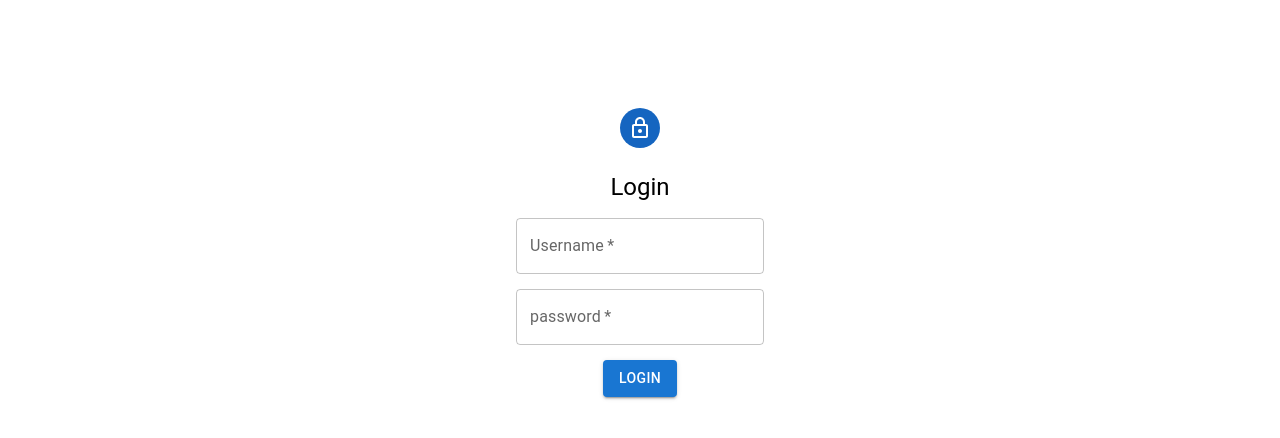
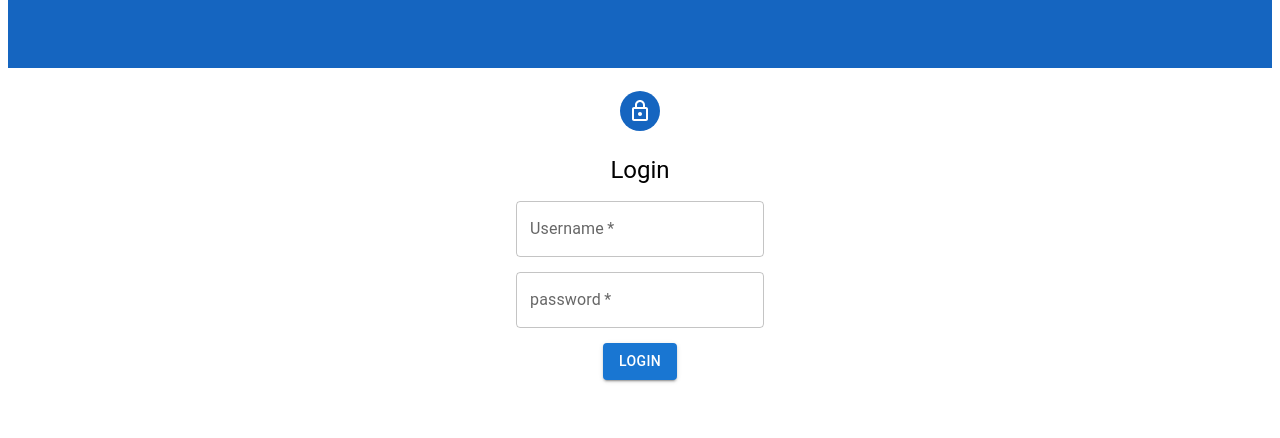
Before and after one commit to lember103/capstone, a React (Create React App) app in the folder frontend/: page /login in a window 1280 px wide. Shown: the top 438 px of the page. Built offline with nearby package versions, Linux system fonts and the light colour scheme.

Commit message:
Add Header

```diff
--- /dev/null
+++ b/frontend/src/components/Header.js
@@ -0,0 +1,14 @@
+import {Box} from "@mui/material";
+
+export default function Header(){
+    return(
+        <Box
+            sx={{
+                width: '100%',
+                height: 100,
+                backgroundColor: 'primary.dark',
+                marginTop: -5
+            }}
+        />
+    )
+}
--- a/frontend/src/pages/HomePage.js
+++ b/frontend/src/pages/HomePage.js
@@ -1,10 +1,12 @@
 import PumpAction from "../components/PumpAction";
 import WeatherWidget from "../components/WeatherWidget";
+import Header from "../components/Header";
 
 export default function Homepage(){
 
     return(
         <>
+            <Header/>
             <PumpAction/>
             <WeatherWidget/>
         </>
--- a/frontend/src/pages/LoginPage.js
+++ b/frontend/src/pages/LoginPage.js
@@ -3,6 +3,7 @@ import styled from "styled-components/macro";
 import {AuthContext} from "../context/AuthProvider";
 import {Avatar, Box, Button, TextField, Typography} from "@mui/material";
 import LockOutlinedIcon from '@mui/icons-material/LockOutlined';
+import Header from "../components/Header";
 
 const initialState = {
     username: '',
@@ -24,6 +25,7 @@ export default function LoginPage() {
 
     return (
         <Form onSubmit={handleSubmit}>
+            <Header/>
             <Avatar sx={{ m: 1, bgcolor: "#1565c0"}}>
                 <LockOutlinedIcon />
             </Avatar>
@@ -58,5 +60,4 @@ const Form = styled.form`
   gap: 15px;
   align-items: center;
   flex-direction: column;
-  margin-top: 100px;
 `
```
